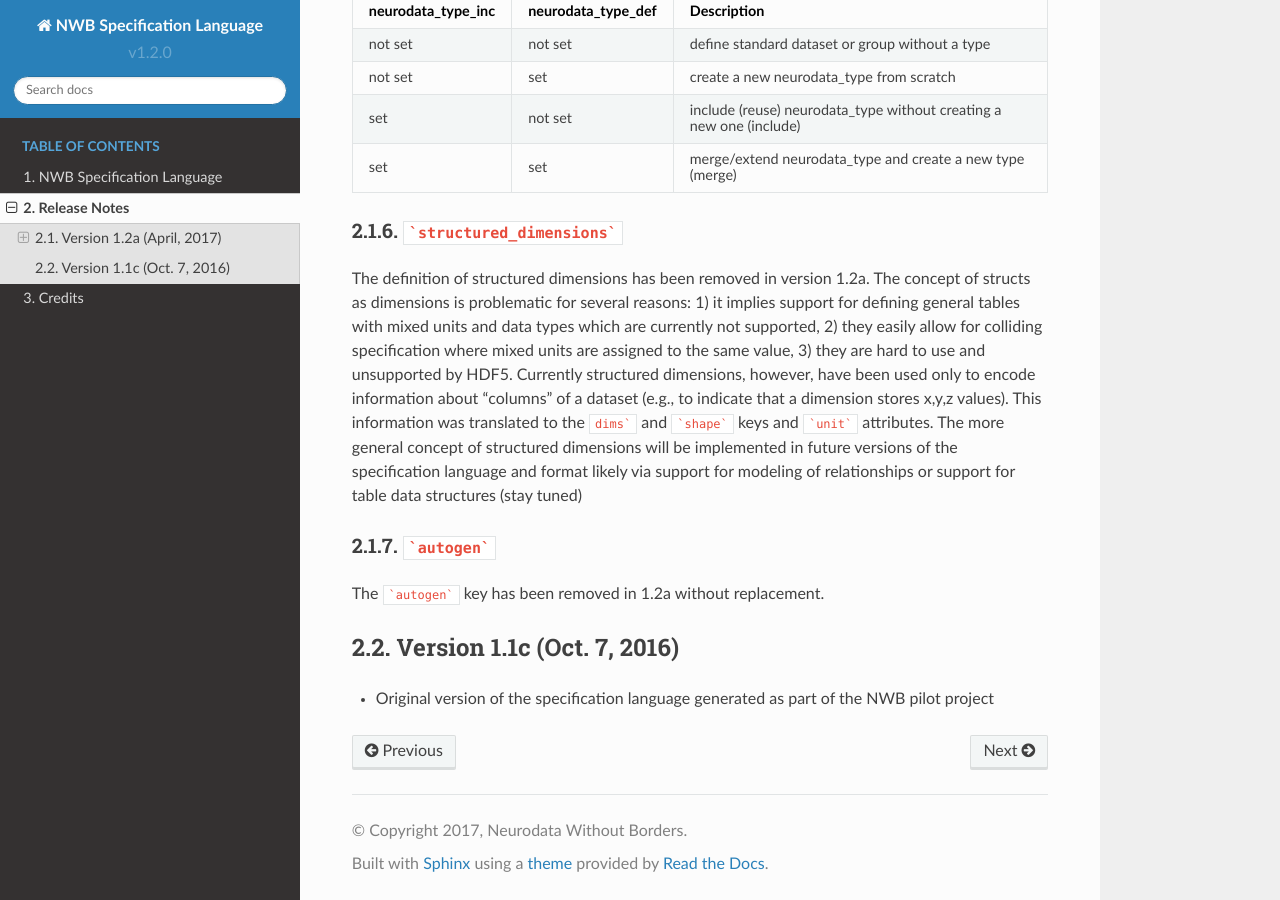
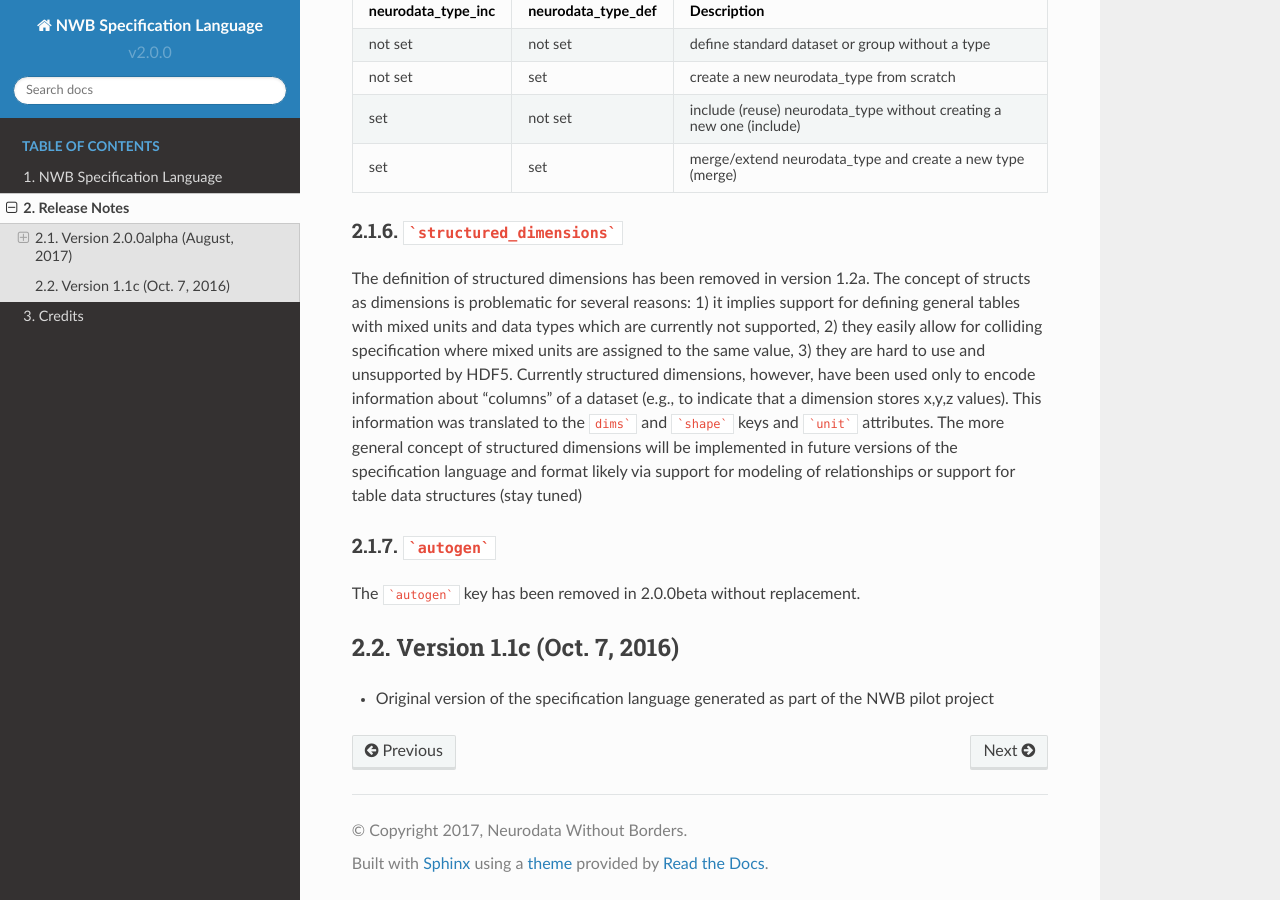
Before and after one commit to NeurodataWithoutBorders/nwb-schema, a Sphinx documentation site: the page built from docs/language/source/specification_language_release_notes.rst, in a window 1280 px wide and 900 px high, scrolled down 4326 px. Built offline with Sphinx 7.4.7 and the Read the Docs theme 2.0.0, drawn with Linux system fonts in a browser that asks for light colours; some of the changed text lies outside the part shown.

Commit message:
Updated version numbers in the language and format docs

````diff
--- a/docs/format/source/format_release_notes.inc
+++ b/docs/format/source/format_release_notes.inc
@@ -17,8 +17,8 @@ Proposed Future Changes
       hierarchy making it harder for users to navigate files, ii) makes metadata appear as core data, and iii) causes
       poor performance when extracting metadata from files (reading attributes is more efficient in many cases).
 
-1.1.0a, May 2017
-----------------
+2.0.0 Alpha (August 2017)
+-------------------------
 
 Improved organization of electrode metadata in ``/general/extracellular_ephys``
 ^^^^^^^^^^^^^^^^^^^^^^^^^^^^^^^^^^^^^^^^^^^^^^^^^^^^^^^^^^^^^^^^^^^^^^^^^^^^^^^
--- a/docs/language/source/conf.py
+++ b/docs/language/source/conf.py
@@ -56,9 +56,9 @@ copyright = u'2017, Neurodata Without Borders'
 # built documents.
 #
 # The short X.Y version.
-version = 'v1.2.0'
+version = 'v2.0.0'
 # The full version, including alpha/beta/rc tags.
-release = 'v1.2.0a'
+release = 'v2.0.0alpha'
 
 # The language for content autogenerated by Sphinx. Refer to documentation
 # for a list of supported languages.
--- a/docs/language/source/specification_language_release_notes.rst
+++ b/docs/language/source/specification_language_release_notes.rst
@@ -3,8 +3,8 @@ Release Notes
 =============
 
 
-Version 1.2a (April, 2017)
---------------------------
+Version 2.0.0alpha (August, 2017)
+----------------------------------
 
 Summary
 ^^^^^^^
@@ -136,7 +136,7 @@ and format likely via support for modeling of relationships or support for table
 ```autogen```
 ^^^^^^^^^^^^^
 
-The ```autogen``` key has been removed in 1.2a without replacement.
+The ```autogen``` key has been removed in 2.0.0beta without replacement.
 
 
 Version 1.1c (Oct. 7, 2016)
````
